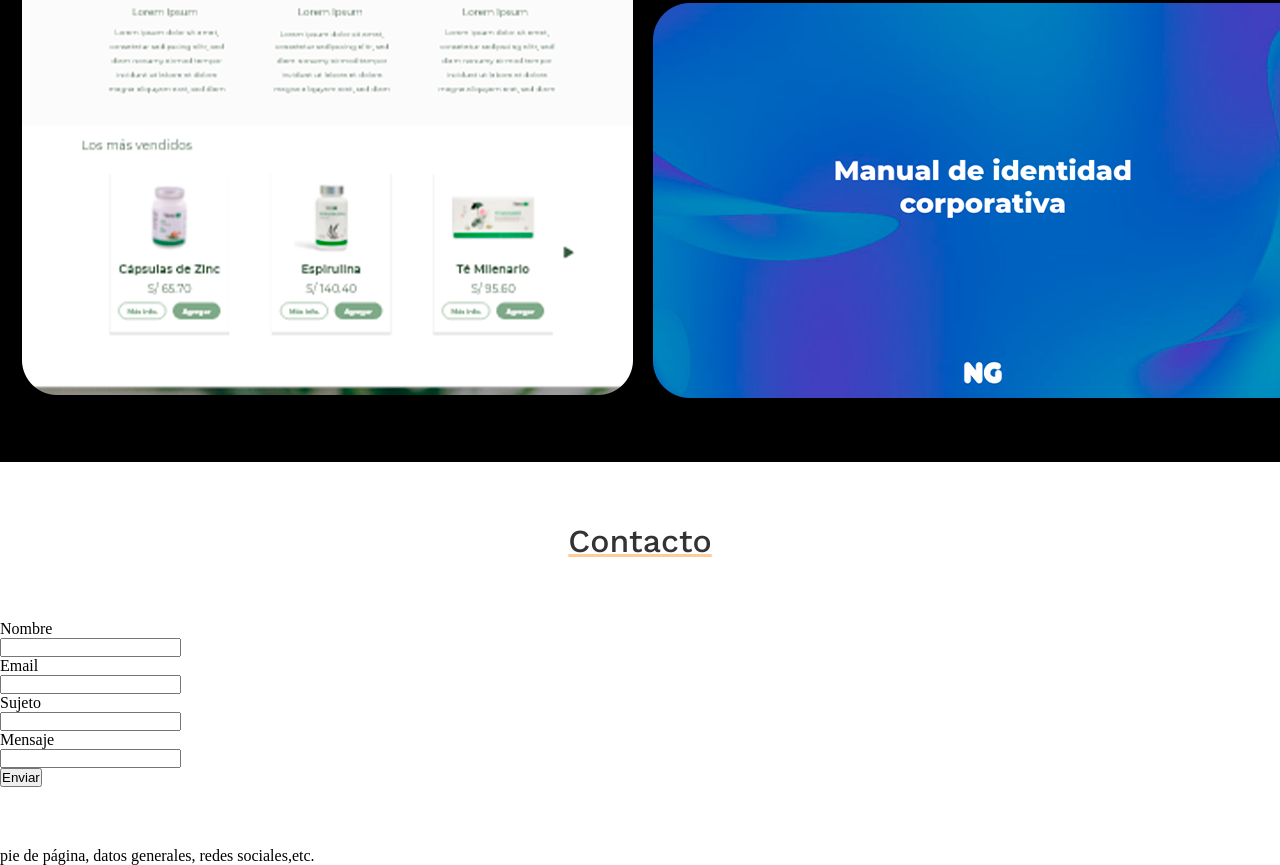
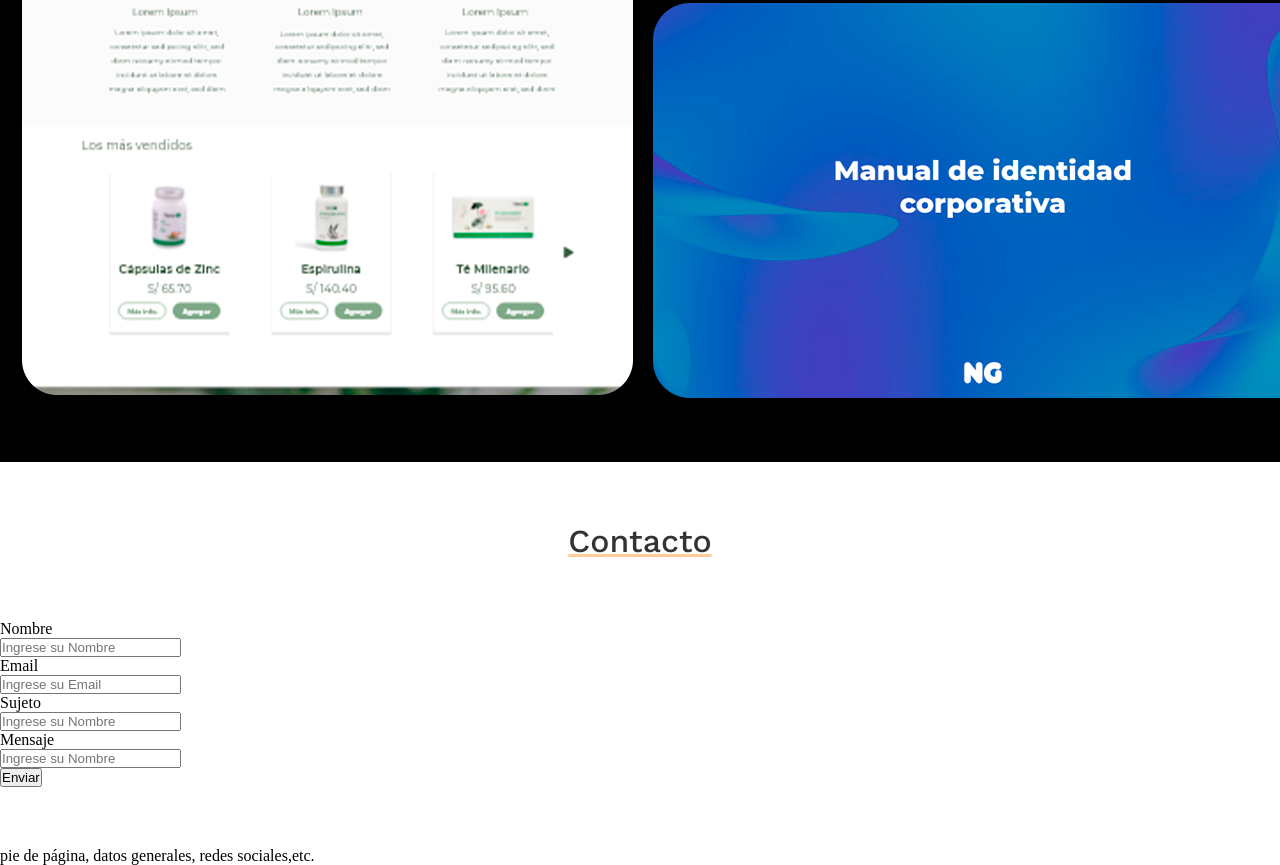
Before and after one commit to Space-18/BlasS-nchezEunice-LANDING-PAGE, a plain HTML site: page index.html in a window 1280 px wide. Shown: the part 2781-3646 px from the top of the page. Drawn offline with nearby package versions, Linux system fonts and the light colour scheme.

Commit message:
index_forms_edit

```diff
--- a/index.html
+++ b/index.html
@@ -137,15 +137,17 @@
 		 <div class="contenedor4">
 			 <h5>Contacto</h5>
 			 <div class="contacto">
-				 <p>Nombre</p>
-				 <input type="text" name="Nombre" value="">
-				 <p>Email</p>
-				 <input type="text" name="Email" value="">
-				 <p>Sujeto</p>
-				 <input type="text" name="Sujeto" value="">
-				 <p>Mensaje</p>
-				 <input type="text" name="Mensaje" value="">
-				 <br>
+				 <form class="" action="index.html" method="post">
+					 <p>Nombre</p>
+					 <input type="text" name="Nombre" value="" placeholder="Ingrese su Nombre">
+					 <p>Email</p>
+					 <input type="text" name="Email" value="" placeholder="Ingrese su Email">
+					 <p>Sujeto</p>
+					 <input type="text" name="Sujeto" value="" placeholder="Ingrese su Nombre">
+					 <p>Mensaje</p>
+					 <input type="text" name="Mensaje" value="" placeholder="Ingrese su Nombre">
+					 <br>
+				 </form>
 				 <button type="button" name="button">Enviar</button>
 			 </div>
 		 </div>
```
